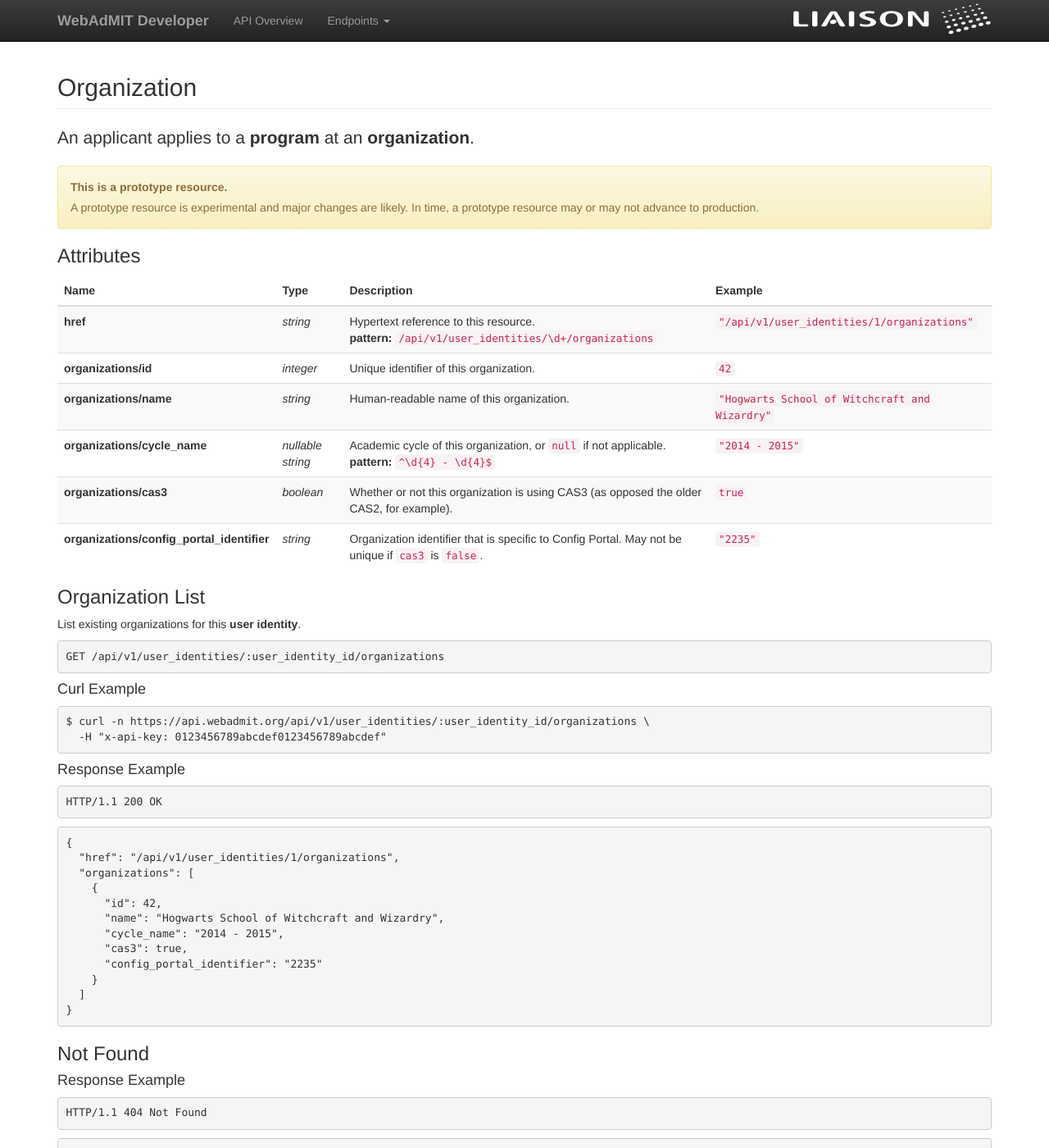
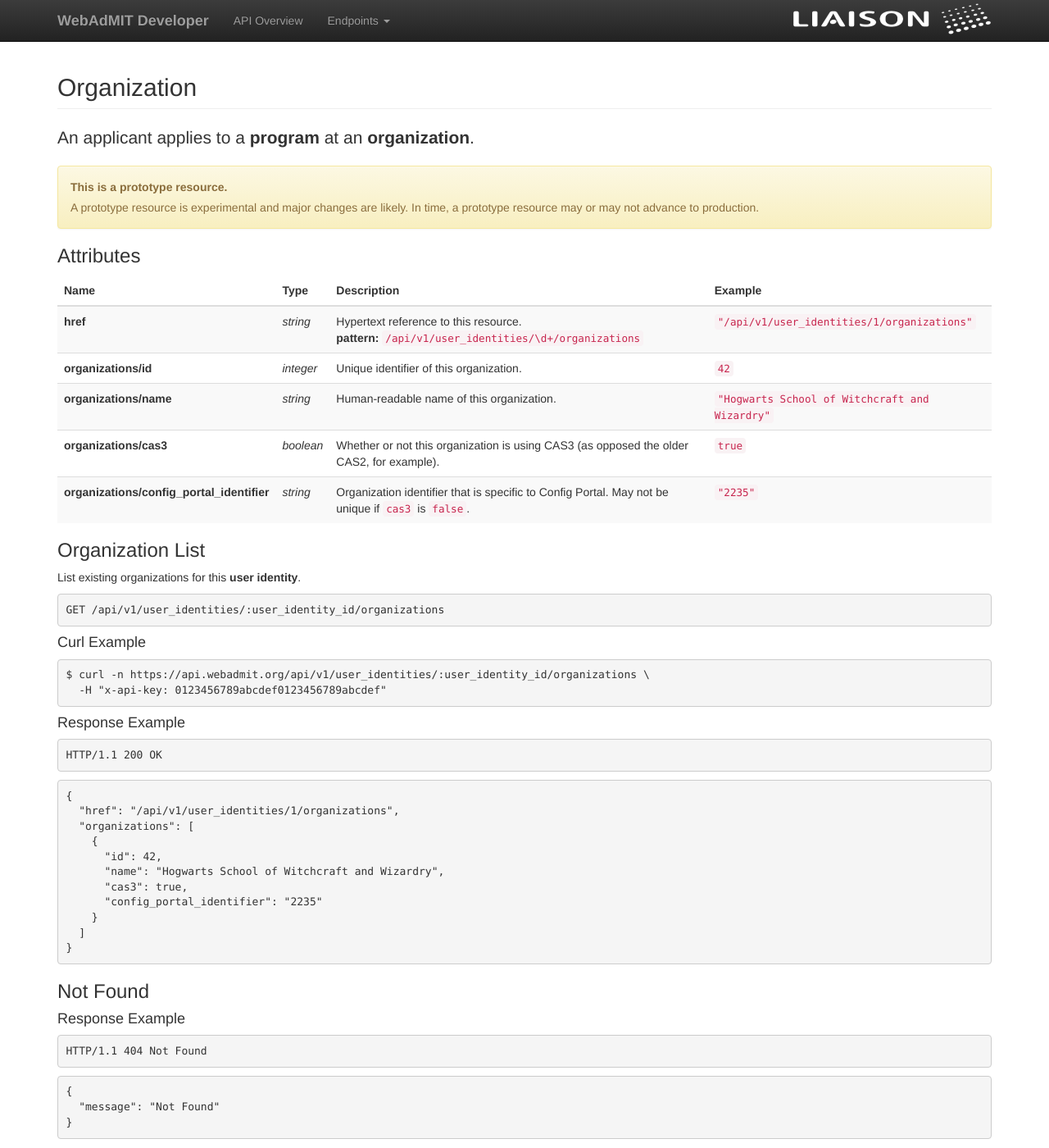
Before and after one commit to Liaison-Intl/Liaison-Intl.github.io, a Jekyll site: the page built from organization.md, in a window 1280 px wide and 1400 px high. Shown: the whole window at 82% size. Built offline with Jekyll 4.4.1, drawn with Linux system fonts in a browser that asks for light colours; nearby versions of some CDN libraries.

Commit message:
[NF-6879] snapshot

```diff
--- a/organization.md
+++ b/organization.md
@@ -43,12 +43,6 @@ title: Organization
 <td><code>&quot;Hogwarts School of Witchcraft and Wizardry&quot;</code></td>
 </tr>
 <tr>
-<td><strong>organizations/cycle_name</strong></td>
-<td><em>nullable string</em></td>
-<td>Academic cycle of this organization, or <code>null</code> if not applicable.<br/> <strong>pattern:</strong> <code>^\d{4} - \d{4}$</code></td>
-<td><code>&quot;2014 - 2015&quot;</code></td>
-</tr>
-<tr>
 <td><strong>organizations/cas3</strong></td>
 <td><em>boolean</em></td>
 <td>Whether or not this organization is using CAS3 (as opposed the older CAS2, for example).</td>
@@ -86,7 +80,6 @@ title: Organization
     {
       &quot;id&quot;: 42,
       &quot;name&quot;: &quot;Hogwarts School of Witchcraft and Wizardry&quot;,
-      &quot;cycle_name&quot;: &quot;2014 - 2015&quot;,
       &quot;cas3&quot;: true,
       &quot;config_portal_identifier&quot;: &quot;2235&quot;
     }
--- a/schemata/organization.json
+++ b/schemata/organization.json
@@ -42,12 +42,6 @@
             "description": "Human-readable name of this organization.",
             "example": "Hogwarts School of Witchcraft and Wizardry"
           },
-          "cycle_name": {
-            "type": ["string", "null"],
-            "description": "Academic cycle of this organization, or `null` if not applicable.",
-            "pattern": "^\\d{4} - \\d{4}$",
-            "example": "2014 - 2015"
-          },
           "cas3": {
             "type": "boolean",
             "description": "Whether or not this organization is using CAS3 (as opposed the older CAS2, for example).",
```
